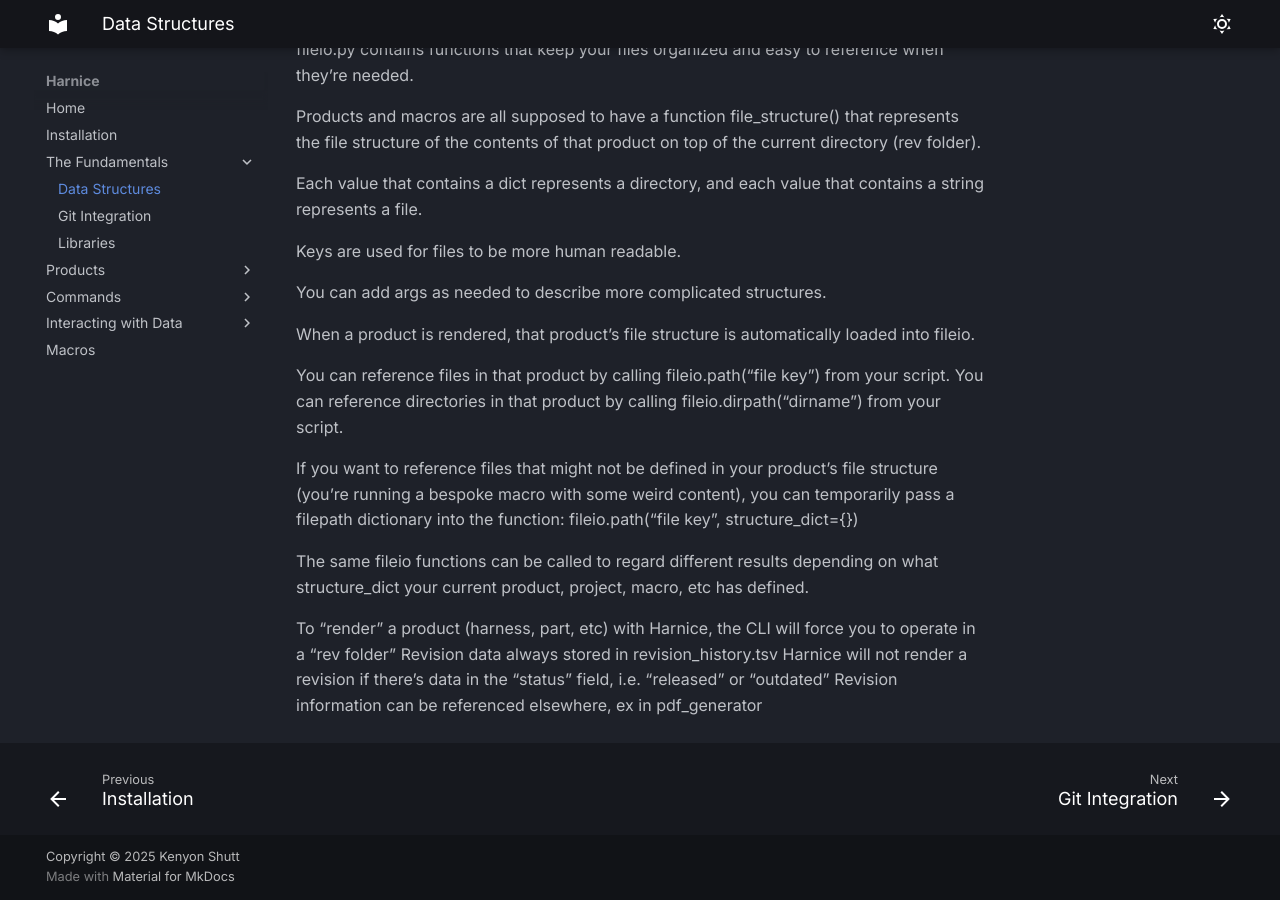
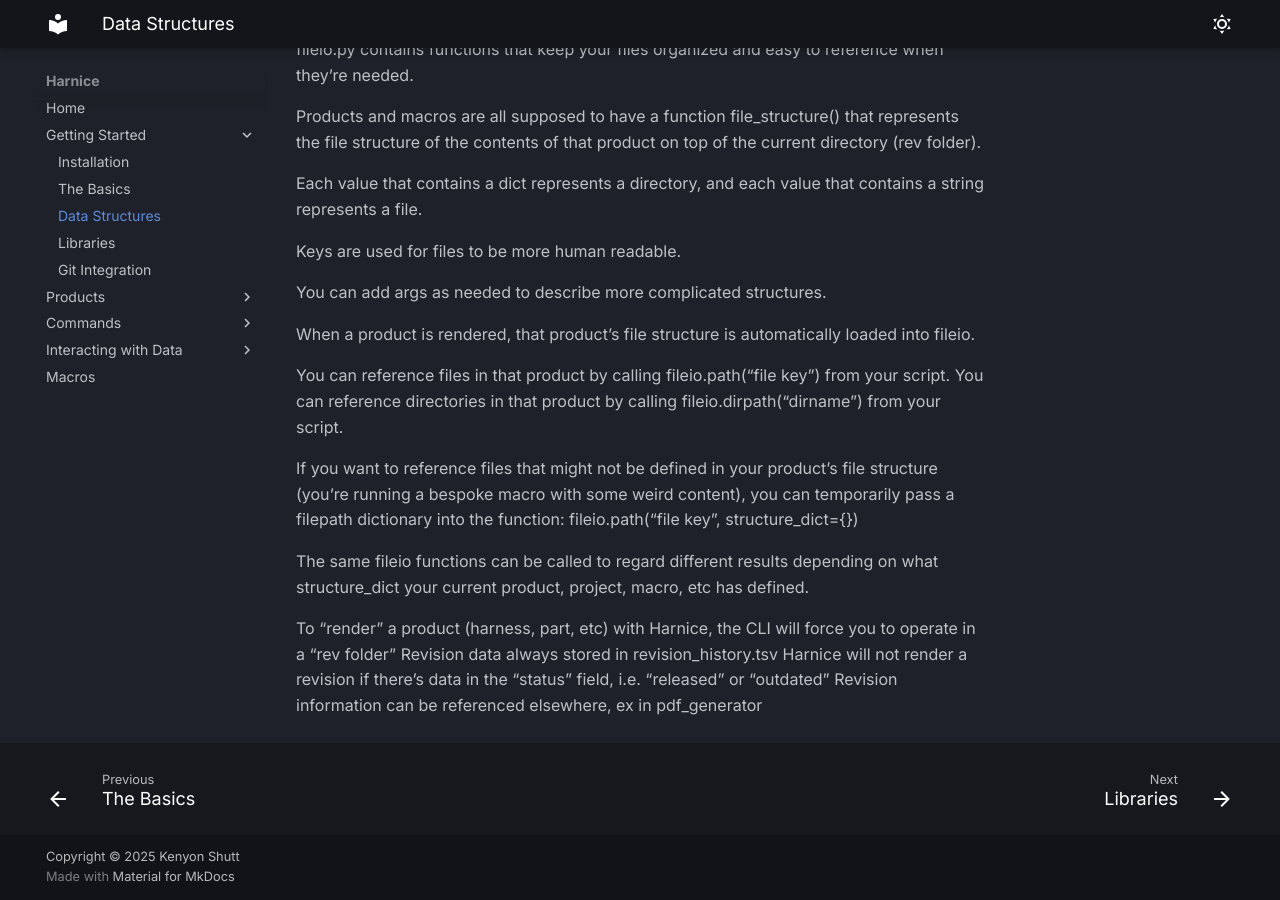
Before and after one commit to harnice/Harnice, an MkDocs documentation site: the page built from docs/getting_started/data_structures.md, in a window 1280 px wide and 900 px high, scrolled down 800 px. Built offline with MkDocs 1.6.1 and Material for MkDocs 9.7.7, drawn with Linux system fonts in a browser that asks for light colours; some web fonts are replaced.

Commit message:
reorganized docs setup

```diff
--- a/mkdocs.yml
+++ b/mkdocs.yml
@@ -61,12 +61,12 @@
 nav:
   - Home: index.md
 
-  - Installation: getting_started/installation.md
-
-  - The Fundamentals:
+  - Getting Started:
+      - Installation: getting_started/installation.md
+      - The Basics: getting_started/the_basics.md
       - Data Structures: getting_started/data_structures.md
+      - Libraries: getting_started/libraries.md
       - Git Integration: getting_started/git_integration.md
-      - Libraries: getting_started/libraries.md
 
   - Products:
       - Harnesses: products/harness.md
```
Also changed, not shown: docs/products/index.md (deleted, +0 -3 lines), docs/getting_started/the_basics.md (added), 1 other file.
